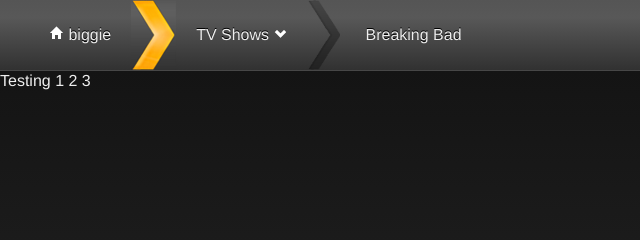
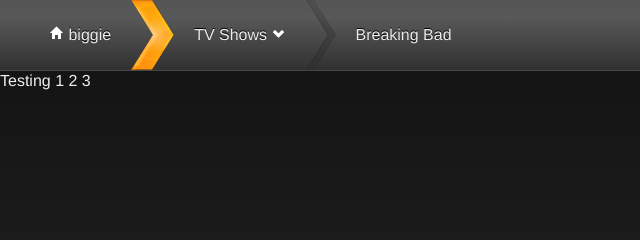
Before and after one commit to mattetti/plex-web-client, a plain HTML site: page app/index.html in a window 1280 px wide. Shown: the top 240 px of the page, 0-640 px from the left. Drawn offline with Linux system fonts and the light colour scheme.

Commit message:
cleaned up dividers

```diff
--- a/app/less/app.less
+++ b/app/less/app.less
@@ -29,14 +29,14 @@ ul.nav {
 	}
 
 	li.divider {
-		width: 38px;
+		width: 30px;
 		height: 70px;
-		background: url(../img/caret.png) no-repeat;
+		background: url(../img/divider.png) no-repeat;
 	}
 
 	li.divider.primary {
-		width: 45px;
-		background: url(../img/plex_caret.png) no-repeat;
+		width: 43px;
+		background: url(../img/divider_primary.png) no-repeat;
 	}
 
 	[class^="icon-"], [class*=" icon-"] {
```
Also changed, not shown: app/css/plex.css, app/img/caret.png (deleted), app/img/divider.png (added), app/img/divider_primary.png (added), app/img/plex_caret.png (deleted).
